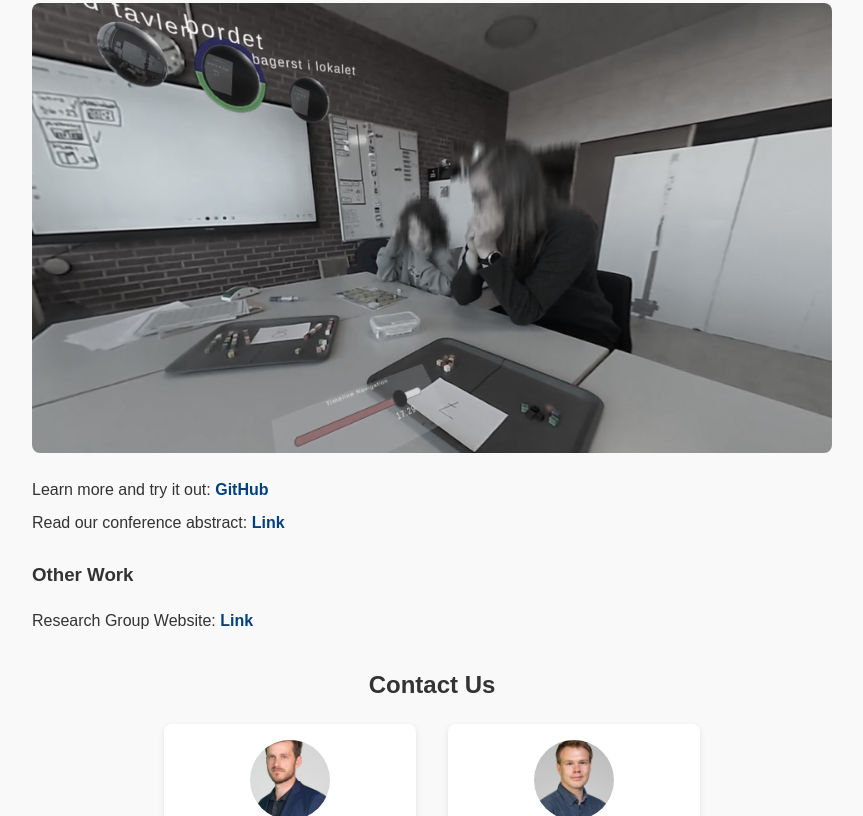
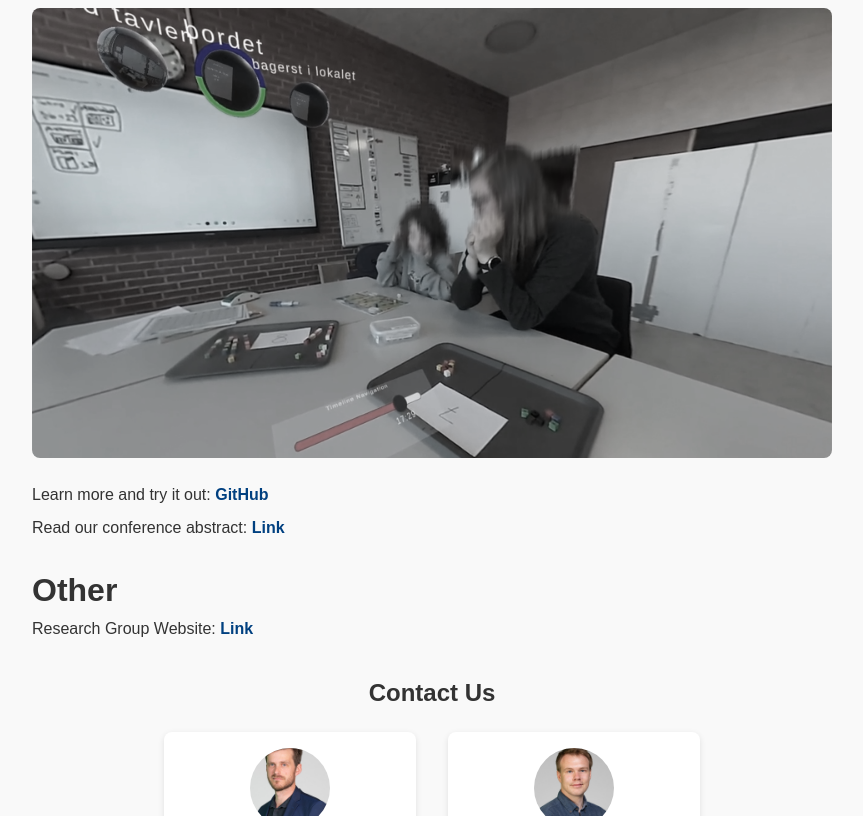
Before and after one commit to lucpaulsen/isls2025, a plain HTML site: page index.html in a window 1280 px wide. Shown: the part 1649-2465 px from the top of the page, without its empty margins (208-1071 px from the left). Drawn offline with Linux system fonts and the light colour scheme.

Commit message:
larger h3

```diff
--- a/index.html
+++ b/index.html
@@ -25,6 +25,11 @@
       margin: auto;
       text-align: justify;
     }
+    main h3 {
+      font-size: 2rem;
+      margin-bottom: -1rem;
+    }
+
     .images {
       display: flex;
       flex-wrap: wrap;
@@ -132,7 +137,7 @@
         <li>Read our conference abstract:  <a href="#">Link</a></li>
       </ul>
 
-      <h3>Other Work</h3>
+      <h3>Other</h3>
       <ul>
         <li>Research Group Website:  <a href="https://vbn.aau.dk/en/organisations/collaboratory-for-human-centered-immersive-problem-solving-spaces" target="_blank">Link</a></li>
       </ul>
```
Also changed, not shown: 1 other file.
